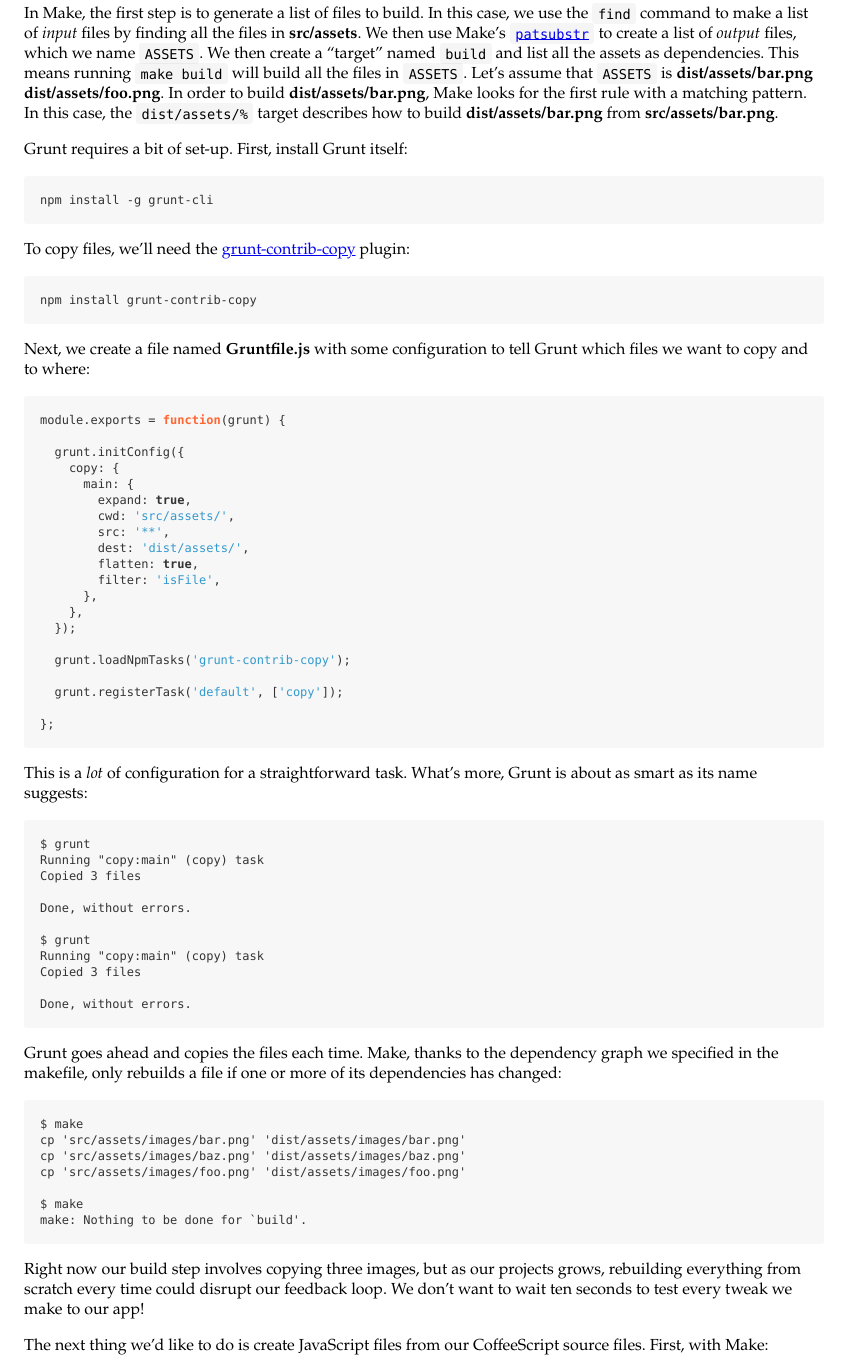
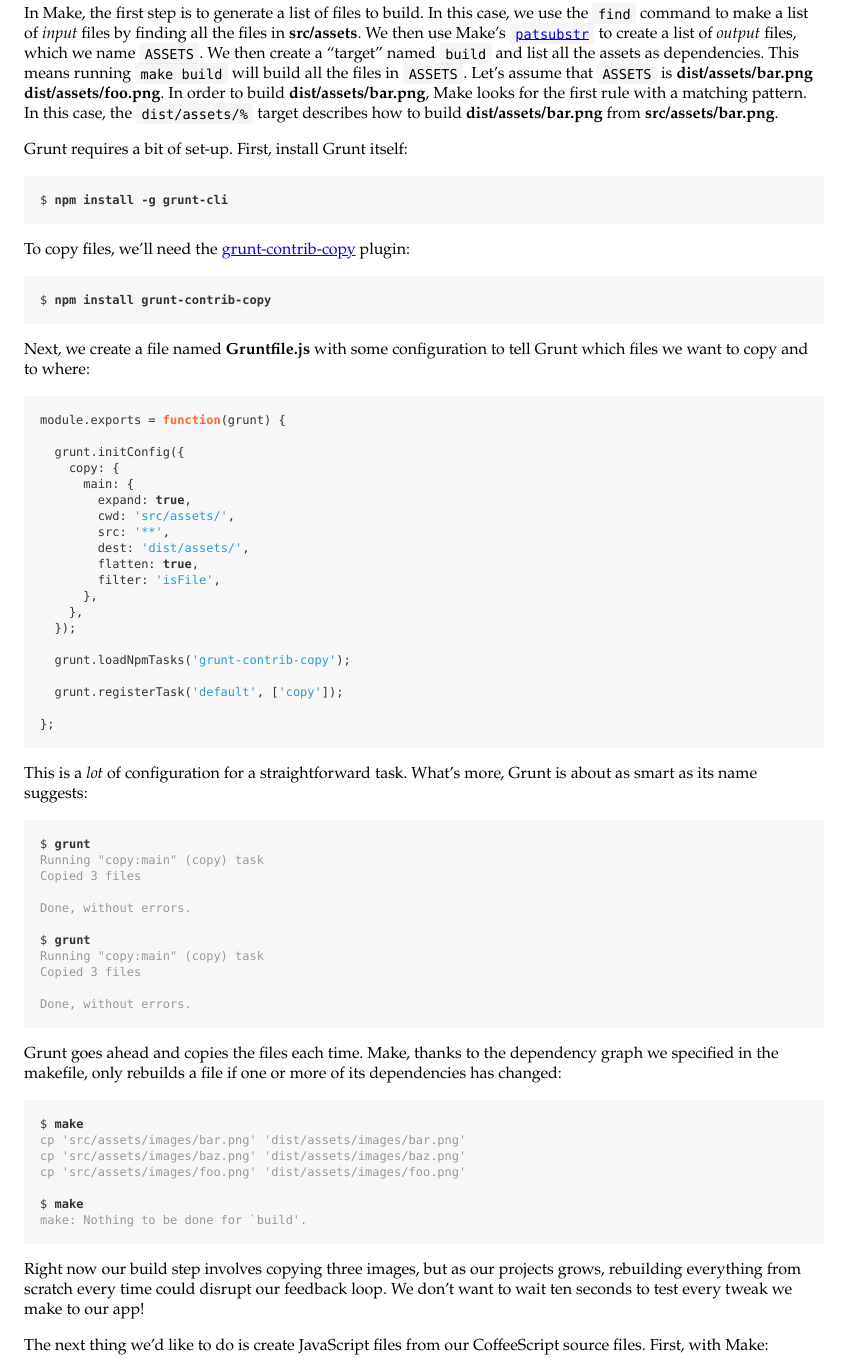
Before and after one commit to davidchambers/justusemake.org, a plain HTML site: page index.html in a window 1280 px wide. Shown: the part 569-1938 px from the top of the page, without its empty margins (0-852 px from the left). Drawn offline with Linux system fonts and the light colour scheme.

Commit message:
highlight remaining code blocks

```diff
--- a/index.html
+++ b/index.html
@@ -68,7 +68,8 @@
       Grunt requires a bit of set-up. First, install Grunt itself:
     </p>
   </div>
-  <pre><code class="language-shell">npm install -g grunt-cli</code></pre>
+  <pre><code class="language-console"><span class="prompt">$</span> <span class="command">npm install -g grunt-cli</span>
+</code></pre>
   <div class="prose">
     <p>
       To copy files, we’ll need the
@@ -76,7 +77,8 @@
       plugin:
     </p>
   </div>
-  <pre><code class="language-shell">npm install grunt-contrib-copy</code></pre>
+  <pre><code class="language-console"><span class="prompt">$</span> <span class="command">npm install grunt-contrib-copy</span>
+</code></pre>
   <div class="prose">
     <p>
       Next, we create a file named <b>Gruntfile.js</b> with some configuration
@@ -110,17 +112,18 @@
       What’s more, Grunt is about as smart as its name suggests:
     </p>
   </div>
-  <pre><code>$ grunt
-Running "copy:main" (copy) task
+  <pre><code class="language-console"><span class="prompt">$</span> <span class="command">grunt</span>
+<span class="output">Running "copy:main" (copy) task
 Copied 3 files
 
 Done, without errors.
-
-$ grunt
-Running "copy:main" (copy) task
+</span>
+<span class="prompt">$</span> <span class="command">grunt</span>
+<span class="output">Running "copy:main" (copy) task
 Copied 3 files
 
-Done, without errors.</code></pre>
+Done, without errors.
+</span></code></pre>
   <div class="prose">
     <p>
       Grunt goes ahead and copies the files each time. Make, thanks to the
@@ -128,13 +131,14 @@
       if one or more of its dependencies has changed:
     </p>
   </div>
-  <pre><code>$ make
-cp 'src/assets/images/bar.png' 'dist/assets/images/bar.png'
+  <pre><code class="language-console"><span class="prompt">$</span> <span class="command">make</span>
+<span class="output">cp 'src/assets/images/bar.png' 'dist/assets/images/bar.png'
 cp 'src/assets/images/baz.png' 'dist/assets/images/baz.png'
 cp 'src/assets/images/foo.png' 'dist/assets/images/foo.png'
-
-$ make
-make: Nothing to be done for `build'.</code></pre>
+</span>
+<span class="prompt">$</span> <span class="command">make</span>
+<span class="output">make: Nothing to be done for `build'.
+</span></code></pre>
   <div class="prose">
     <p>
       Right now our build step involves copying three images, but as our
--- a/src/style.css
+++ b/src/style.css
@@ -35,6 +35,8 @@
 .auto-var { color: #c93; }
 .special-value { font-weight: bold; }
 .number   { color: #693; }
+.command  { font-weight: bold; }
+.output   { color: #999; }
 
 code.language-make span[data-content] {
   cursor: default;
--- a/style.css
+++ b/style.css
@@ -35,6 +35,8 @@
 .auto-var { color: #c93; }
 .special-value { font-weight: bold; }
 .number   { color: #693; }
+.command  { font-weight: bold; }
+.output   { color: #999; }
 
 code.language-make span[data-content] {
   cursor: default;
```
Also changed, not shown: lib/decorate/console.js (added, +19 -0 lines), src/index.html (+8 -20 lines), 3 other files.
